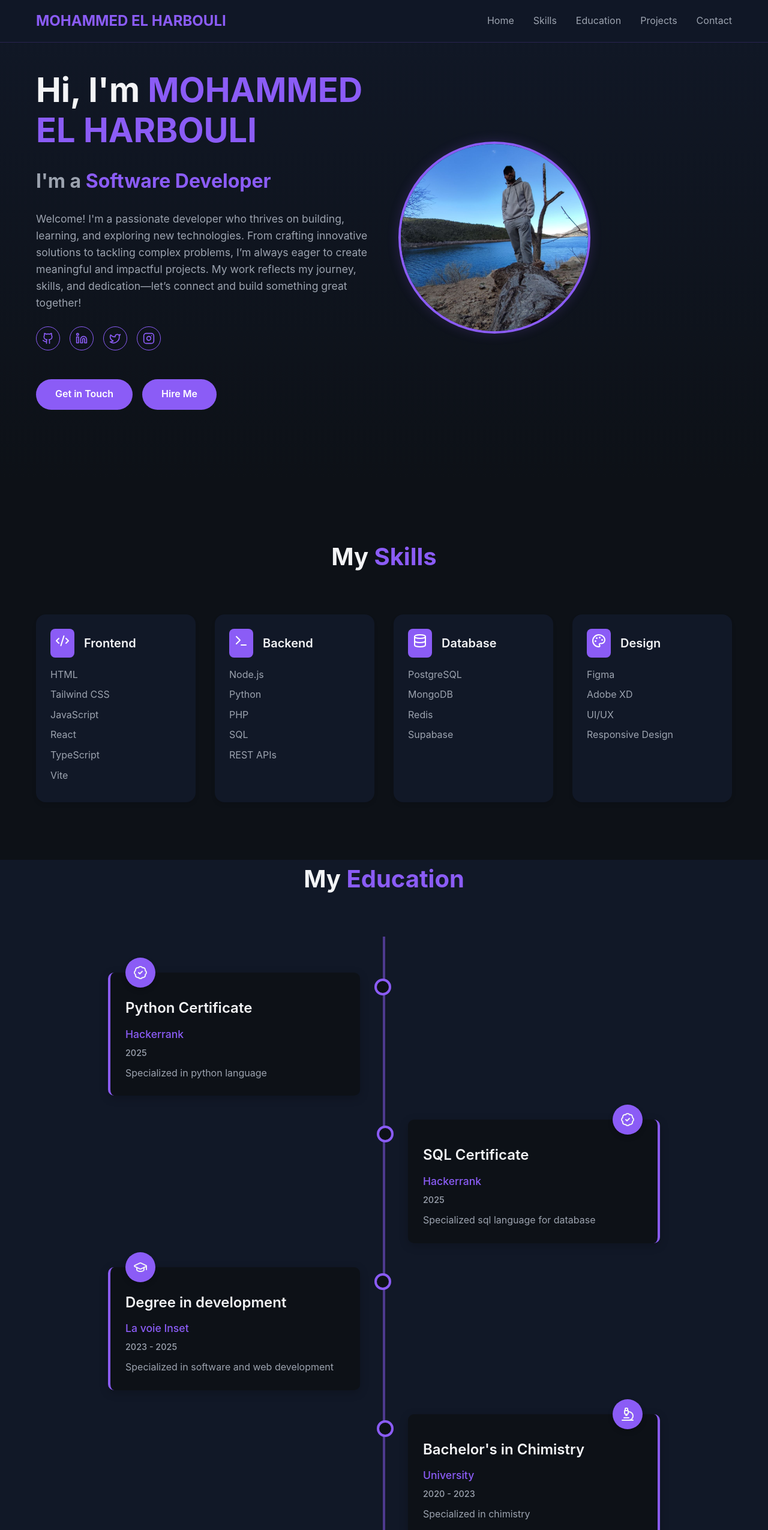
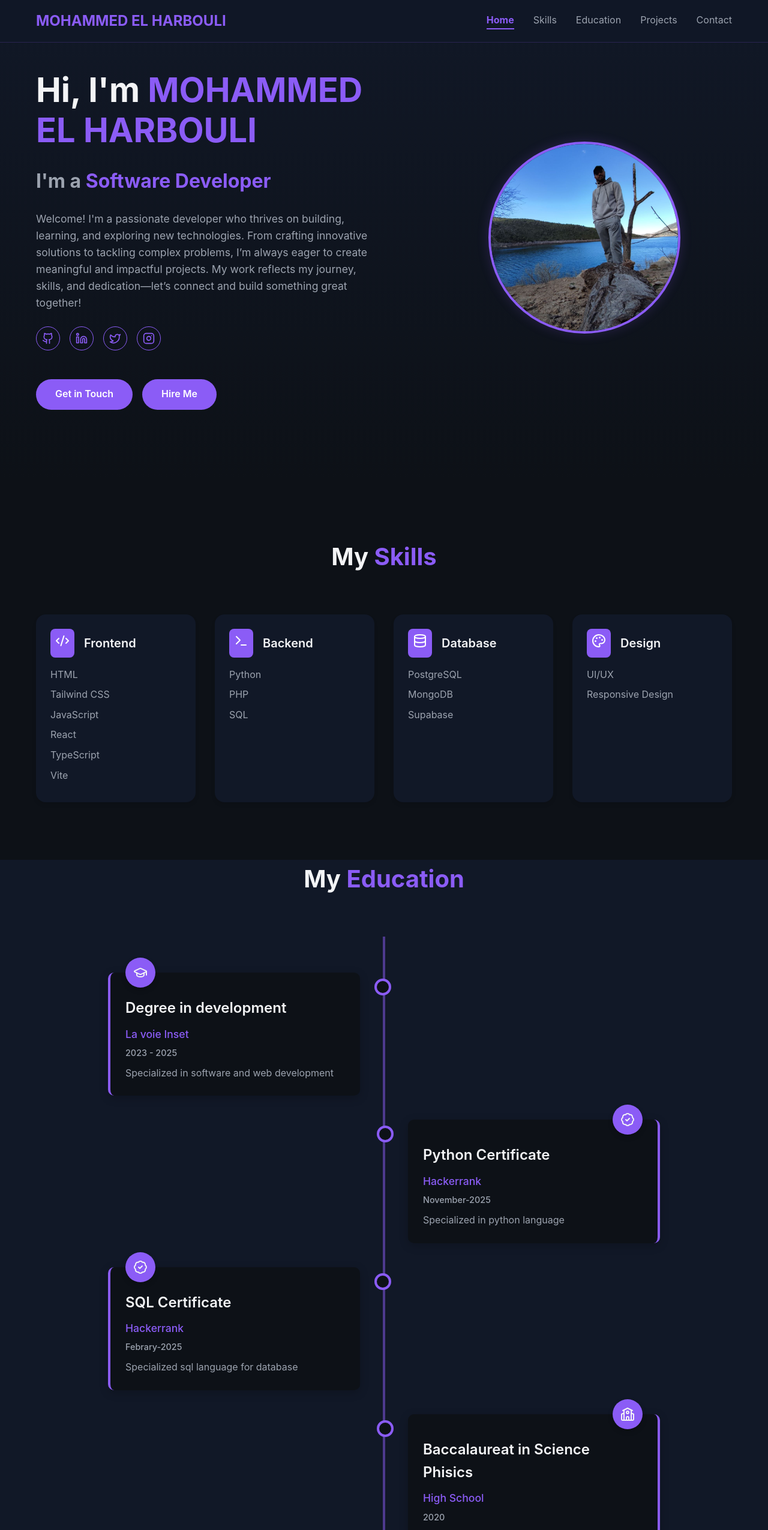
Before and after one commit to mohammed91so/React-Portfolio, a React (Vite) app: page / in a window 1280 px wide. Shown: the top 2550 px of the page at 60% size. Built offline with nearby package versions, Linux system fonts and the light colour scheme.

Commit message:
final update

```diff
--- a/src/App.tsx
+++ b/src/App.tsx
@@ -8,18 +8,35 @@ import Contact from './components/Contact.tsx';
 import Footer from './components/Footer.tsx';
 
 function App() {
+  // State to manage the menu open/close
   const [isMenuOpen, setIsMenuOpen] = useState(false);
 
   const toggleMenu = () => setIsMenuOpen(!isMenuOpen);
+  const closeMenu = () => setIsMenuOpen(false);
 
-  // 👇 Disable right-click
+  const [activeSection, setActiveSection] = useState('home');
+
+
   useEffect(() => {
-    const handleContextMenu = (e: MouseEvent) => e.preventDefault();
-    document.addEventListener('contextmenu', handleContextMenu);
+    const sections = document.querySelectorAll('section');
+    const observer = new IntersectionObserver(
+      (entries) => {
+        entries.forEach((entry) => {
+          if (entry.isIntersecting) {
+            setActiveSection(entry.target.id);
+          }
+        });
+      },
+      { threshold: 0.6 }
+    );
+
+    sections.forEach((section) => observer.observe(section));
+
     return () => {
-      document.removeEventListener('contextmenu', handleContextMenu);
+      sections.forEach((section) => observer.unobserve(section));
     };
   }, []);
+
 
   return (
     <div>
@@ -33,11 +50,12 @@ function App() {
             </button>
 
             <nav className={`nav ${isMenuOpen ? 'active' : ''}`}>
-              <a href="#home" className="nav-link">Home</a>
-              <a href="#skills" className="nav-link">Skills</a>
-              <a href="#education" className="nav-link">Education</a>
-              <a href="#projects" className="nav-link">Projects</a>
-              <a href="#contact" className="nav-link">Contact</a>
+            <a href="#home" className={`nav-link ${activeSection === 'home' ? 'active' : ''}`} onClick={closeMenu}>Home</a>
+            <a href="#skills" className={`nav-link ${activeSection === 'skills' ? 'active' : ''}`} onClick={closeMenu}>Skills</a>
+            <a href="#education" className={`nav-link ${activeSection === 'education' ? 'active' : ''}`} onClick={closeMenu}>Education</a>
+            <a href="#projects" className={`nav-link ${activeSection === 'projects' ? 'active' : ''}`} onClick={closeMenu}>Projects</a>
+            <a href="#contact" className={`nav-link ${activeSection === 'contact' ? 'active' : ''}`} onClick={closeMenu}>Contact</a>
+
             </nav>
           </div>
         </div>
--- a/src/components/Contact.tsx
+++ b/src/components/Contact.tsx
@@ -11,10 +11,10 @@ export default function Contact() {
     if (form.current) {
       emailjs
         .sendForm(
-          'service_i20afw8', // replace with your EmailJS service ID
-          'template_rsdih9m', // replace with your EmailJS template ID
+          'service_i20afw8', // EmailJS service ID
+          'template_rsdih9m', // EmailJS template ID
           form.current,
-        'tZrqQU9fpRlzbEJVm'   // replace with your EmailJS public key
+        'tZrqQU9fpRlzbEJVm'   // EmailJS public key
       )
       .then(
         (result) => {
@@ -45,7 +45,7 @@ export default function Contact() {
             <div className="contact-details">
               <div className="contact-item">
                 <Mail className="contact-icon" size={20} />
-                <span>mohammedelharbouli91@gmail.com</span>
+                <span>contact@suport.com</span>
               </div>
               <div className="contact-item">
                 <Phone className="contact-icon" size={20} />
@@ -71,7 +71,7 @@ export default function Contact() {
               <label htmlFor="message" className="form-label">Message</label>
               <textarea name="message" id="message" rows={4} className="form-textarea" required></textarea>
             </div>
-            <button type="submit" className="button">Send Message</button>
+            <button type="submit" className="submit-button">Send Message</button>
           </form>
         </div>
       </div>
--- a/src/components/Education.tsx
+++ b/src/components/Education.tsx
@@ -1,20 +1,6 @@
-import { GraduationCap, Microscope, School, BadgeCheckIcon } from "lucide-react";
+import { GraduationCap, School, BadgeCheckIcon } from "lucide-react";
 
 const education = [
-  {
-    title: "Python Certificate",
-    institution: "Hackerrank",
-    period: "2025",
-    description: "Specialized in python language",
-    icon: <BadgeCheckIcon className="w-6 h-6 text-white" />,
-  },
-  {
-    title: "SQL Certificate",
-    institution: "Hackerrank",
-    period: "2025",
-    description: "Specialized sql language for database",
-    icon: <BadgeCheckIcon className="w-6 h-6 text-white" />,
-  },
   {
     title: "Degree in development",
     institution: "La voie Inset",
@@ -23,11 +9,18 @@ const education = [
     icon: <GraduationCap className="w-6 h-6 text-white" />,
   },
   {
-    title: "Bachelor's in Chimistry",
-    institution: "University",
-    period: "2020 - 2023",
-    description: "Specialized in chimistry",
-    icon: <Microscope className="w-6 h-6 text-white" />,
+    title: "Python Certificate",
+    institution: "Hackerrank",
+    period: "November-2025",
+    description: "Specialized in python language",
+    icon: <BadgeCheckIcon className="w-6 h-6 text-white" />,
+  },
+  {
+    title: "SQL Certificate",
+    institution: "Hackerrank",
+    period: "Febrary-2025",
+    description: "Specialized sql language for database",
+    icon: <BadgeCheckIcon className="w-6 h-6 text-white" />,
   },
   {
     title: "Baccalaureat in Science Phisics",
--- a/src/components/Hero.tsx
+++ b/src/components/Hero.tsx
@@ -40,7 +40,7 @@ export default function Hero() {
 
             <div className="btn-groupe">
               <a href="#contact" className="button">Get in Touch</a>
-              <a href="" className="hire-button">Hire Me</a>
+              <a href="../img/my-cv.pdf" download className="hire-button">Hire Me</a>
             </div>
 
           </div>
--- a/src/components/Skills.tsx
+++ b/src/components/Skills.tsx
@@ -9,17 +9,17 @@ const skills = [
   {
     category: "Backend",
     icon: <Terminal size={24} />,
-    items: ["Node.js", "Python", "PHP", "SQL", "REST APIs"]
+    items: ["Python", "PHP", "SQL"]
   },
   {
     category: "Database",
     icon: <Database size={24} />,
-    items: ["PostgreSQL", "MongoDB", "Redis", "Supabase"]
+    items: ["PostgreSQL", "MongoDB", "Supabase"]
   },
   {
     category: "Design",
     icon: <Palette size={24} />,
-    items: ["Figma", "Adobe XD", "UI/UX", "Responsive Design"]
+    items: ["UI/UX", "Responsive Design"]
   }
 ];
 
--- a/src/index.css
+++ b/src/index.css
@@ -62,6 +62,7 @@
   .nav {
     display: flex;
     gap: 2rem;
+    /* align-items: center; */
   }
 
   .nav-link {
@@ -69,6 +70,13 @@
     text-decoration: none;
     transition: color 0.3s;
   }
+
+  .nav-link.active {
+    color: var(--primary-color);
+    font-weight: bold;
+    border-bottom: 2px solid var(--primary-color); /* optional */
+  }
+
 
   .nav-link:hover {
     color: var(--primary-color);
@@ -155,6 +163,7 @@
     border: 4px solid var(--primary-color);
     box-shadow: 0 0 20px rgba(139, 92, 246, 0.2);
     object-fit: cover;
+    margin-left: 150px;
   }
 
   .button {
@@ -535,6 +544,21 @@
     border-color: var(--primary-color);
   }
 
+  .submit-button {
+    padding: 0.75rem 2rem;
+    background-color: var(--primary-color);
+    color: white;
+    border: none;
+    border-radius: 9999px;
+    font-weight: 600;
+    cursor: pointer;
+    transition: background-color 0.3s;
+  }
+
+  .submit-button:hover {
+    background-color: var(--primary-hover);
+  }
+
   /* Footer */
   .footer {
     padding: 3rem 0;
@@ -574,12 +598,17 @@
       background-color: var(--bg-dark);
       padding: 1rem;
       flex-direction: column;
+      align-items: center;
+      justify-content: center;
       gap: 1rem;
       border-bottom: 1px solid var(--border-color);
+      transition: max-height 0.3s ease;
+      overflow: hidden;
     }
 
     .nav.active {
       display: flex;
+      max-height: 500px;
     }
 
     .hero-content {
@@ -589,6 +618,10 @@
 
     .hero-text {
       order: 2;
+    }
+
+    .hero-description {
+      max-width: 100%;
     }
 
     .social-links {
@@ -602,7 +635,23 @@
     }
 
     .btn-groupe {
-      justify-content: center; /* center on small screens */
+      justify-content: center;
+    }
+
+    .skill-card {
+      text-align: center;
+      align-items: center;
+    }
+
+    .skill-header,
+    .skill-list {
+      align-items: center;
+      justify-content: center;
+      text-align: center;
+    }
+
+    .skill-list li {
+      display: block;
     }
 
     .section-title {
@@ -644,4 +693,4 @@
       left: 25px;
       right: auto;
   }
-  }
+}
```
